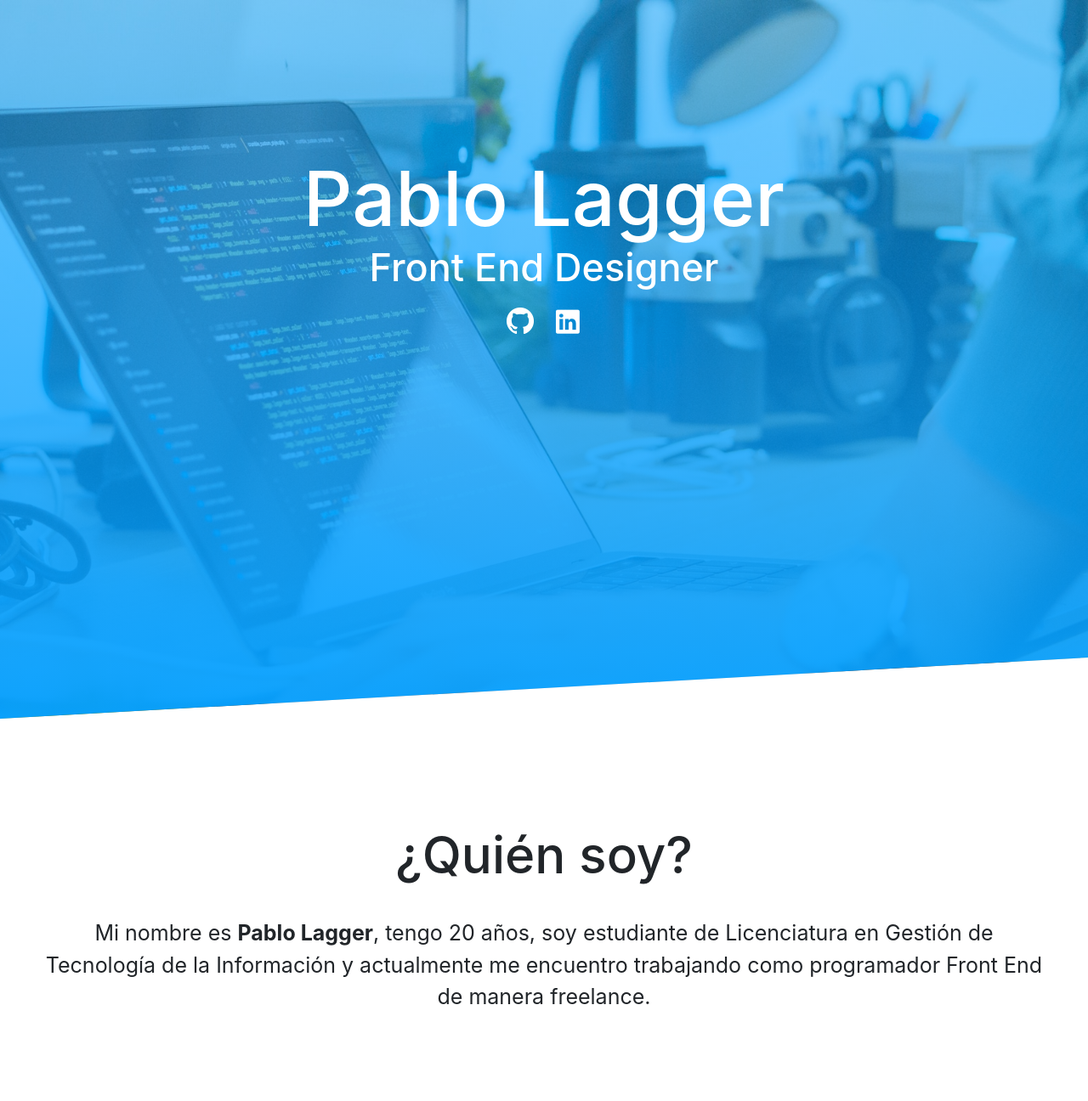
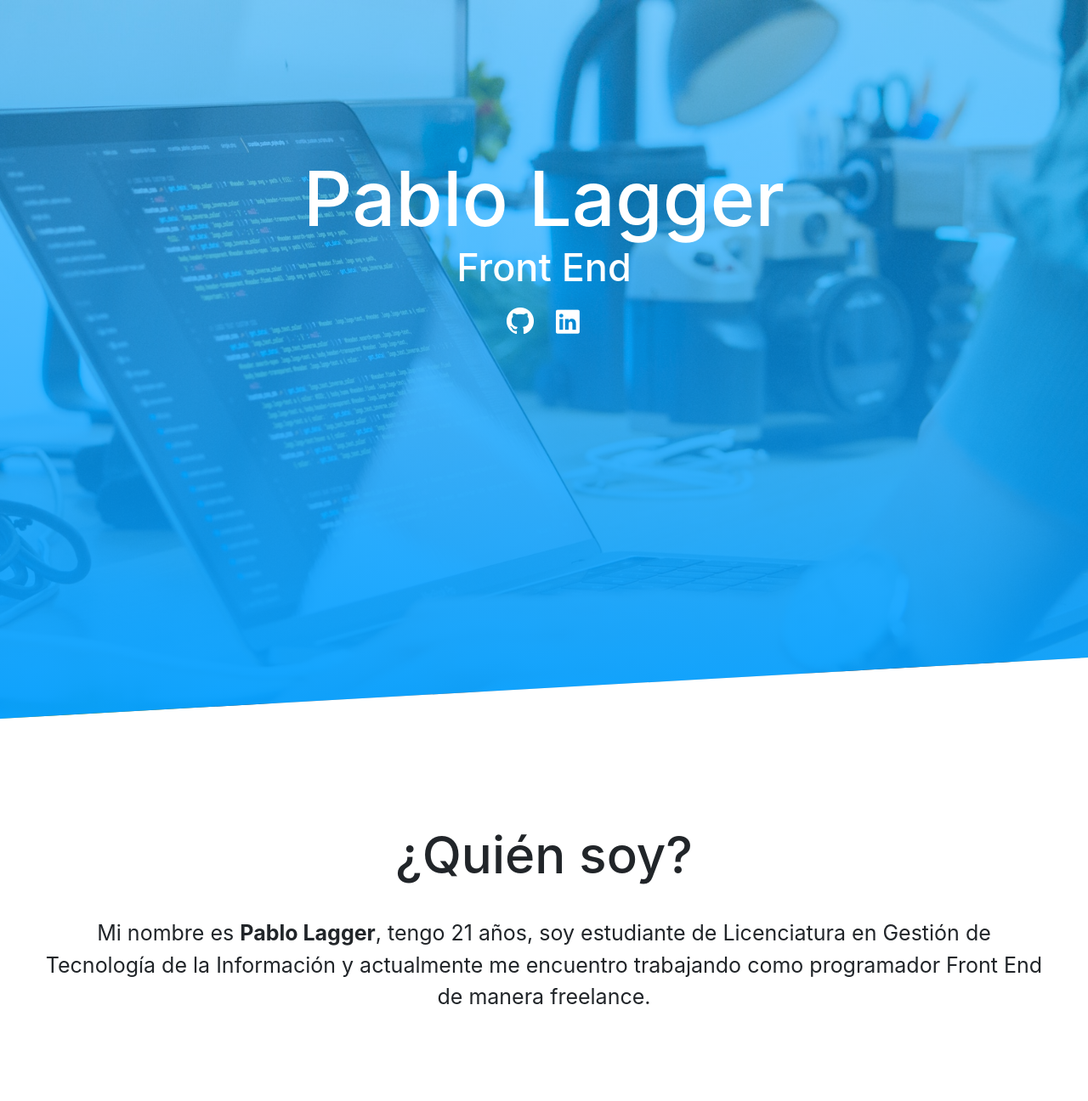
Before and after one commit to LaggerP/laggerp.github.io, a website: page index.html in a window 1280 px wide. Shown: the top 1296 px of the page at 85% size. Drawn offline with nearby package versions, Linux system fonts and the light colour scheme.

Commit message:
update index.html
update info

```diff
--- a/index.html
+++ b/index.html
@@ -19,11 +19,9 @@
             <div class="header_background">
                 <div class="header_background-text">
                     <h1>Pablo Lagger</h1>
-                    <h2>Front End Designer</h2>
+                    <h2>Front End</h2>
                     <a href="https://github.com/LaggerP" target="_blank"><img src="media/img/GitHub.png" alt="" srcset=""></a>
                     <a href="https://www.linkedin.com/in/pablo-lagger/" target="_blank"><img src="media/img/linkedin.png" alt="" srcset=""></a>
-
-
                 </div>
 
             </div>
@@ -32,7 +30,7 @@
             <div class="section_div">
                 <div class="section_div--me">
                     <h3>¿Quién soy?</h3>
-                    <p>Mi nombre es <strong>Pablo Lagger</strong>, tengo 20 años, soy estudiante de Licenciatura en Gestión de Tecnología de la Información y actualmente me encuentro trabajando como programador Front End de manera freelance.</p>
+                    <p>Mi nombre es <strong>Pablo Lagger</strong>, tengo 21 años, soy estudiante de Licenciatura en Gestión de Tecnología de la Información y actualmente me encuentro trabajando como programador Front End de manera freelance.</p>
                     <h3>¿Qué hago?</h3>
                 </div>
                 <div class="section_div--whatIdo">
```
